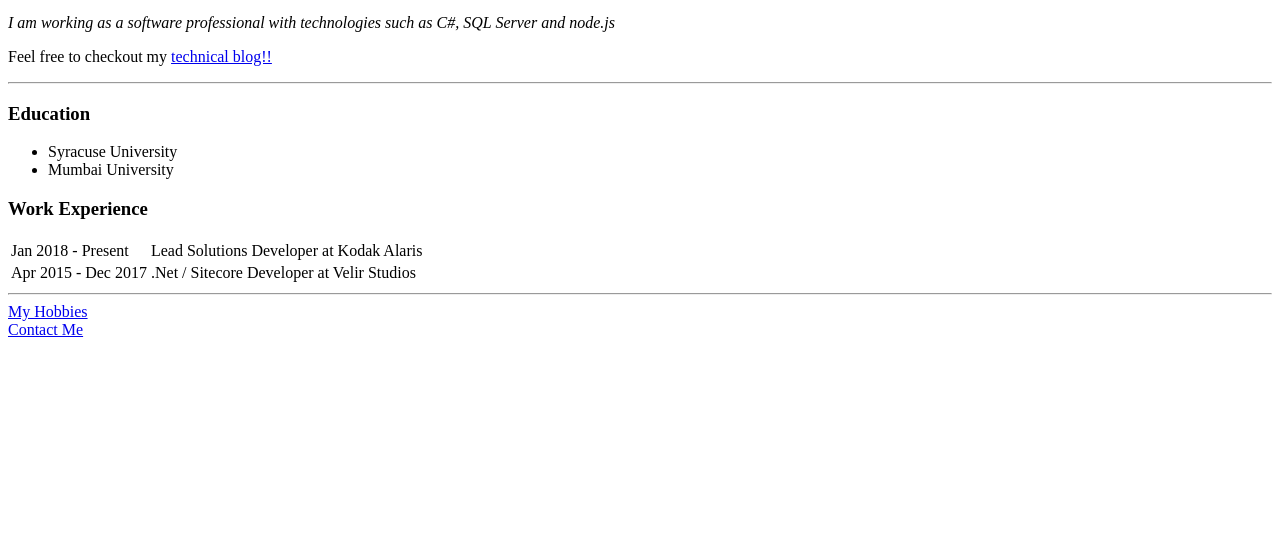
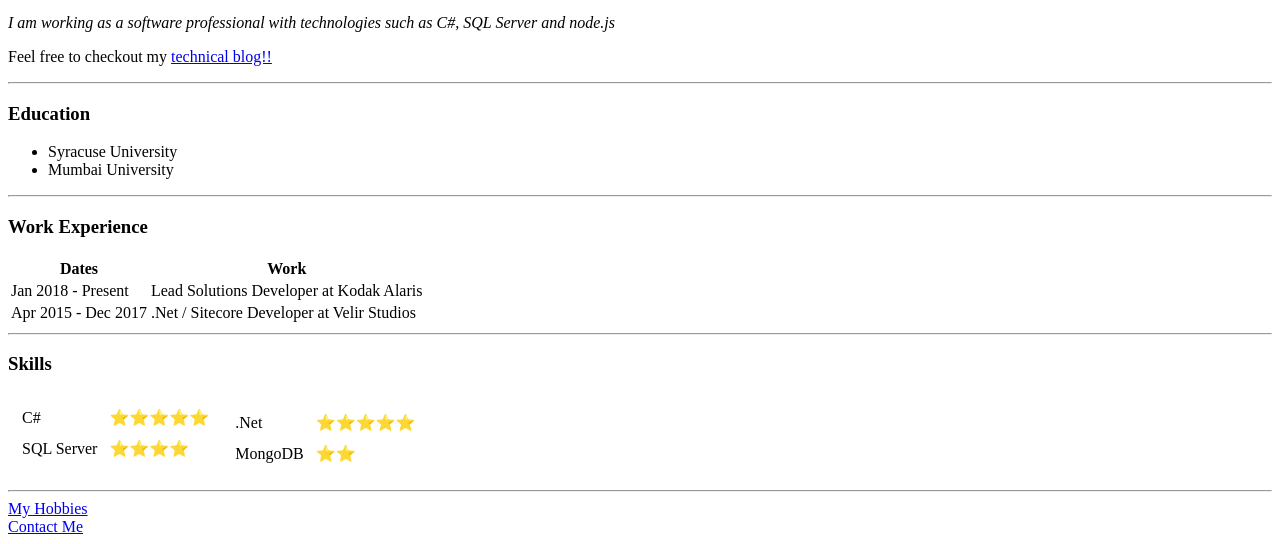
Before and after one commit to asmahajan/WebDev-HtmlAndBeyond, a plain HTML site: page Web Development/HTML - Personal Site/index.html in a window 1280 px wide. Shown: the part 412-956 px from the top of the page. Before the commit the page ends 800 px from the top, so only its background shows below. Drawn offline with Linux system fonts and the light colour scheme.

Commit message:
Experiments with form, table and input types

```diff
--- a/Web Development/HTML - Personal Site/index.html
+++ b/Web Development/HTML - Personal Site/index.html
@@ -19,8 +19,16 @@
           <li>Syracuse University</li>
           <li>Mumbai University</li>
         </ul>
+        <hr>
         <h3>Work Experience</h3>
         <table>
+          <thead>
+            <tr>
+              <th>Dates</th>
+              <th>Work</th>
+            </tr>
+          </thead>
+          <tbody>
             <tr>
               <td>Jan 2018 - Present</td>
               <td>Lead Solutions Developer at Kodak Alaris</td>
@@ -29,7 +37,44 @@
               <td>Apr 2015 - Dec 2017</td>
               <td>.Net / Sitecore Developer at Velir Studios</td>
             </tr>
+          </tbody>
         </table>
+        <hr>
+      <h3>Skills</h3>
+      <table>
+        <tr>
+          <td>
+            <table cellspacing="10">
+              <tr>
+                <td>C#</td>
+                <td>⭐⭐⭐⭐⭐</td>
+              </tr>
+              <tr>
+                <td>SQL Server</td>
+                <td>⭐⭐⭐⭐</td>
+              </tr>
+              <tr>
+            </table>
+          </td>
+          <td>
+            <table cellspacing="10">
+              <tr>
+                <td>.Net</td>
+                <td>⭐⭐⭐⭐⭐</td>
+              </tr>
+              <tr>
+                <td>MongoDB</td>
+                <td>⭐⭐</td>
+              </tr>
+            </table>
+          </td>
+        </tr>
+      </table>
+
+
+
+
+
       <hr>
       <a href="hobbies.html">My Hobbies</a>
       <br>
```
Also changed, not shown: Web Development/HTML - Personal Site/contact.html (+11 -0 lines), Web Development/HTML - Personal Site/inputs.html (added, +36 -0 lines). Lines whose indentation alone changed are shown as unchanged.
